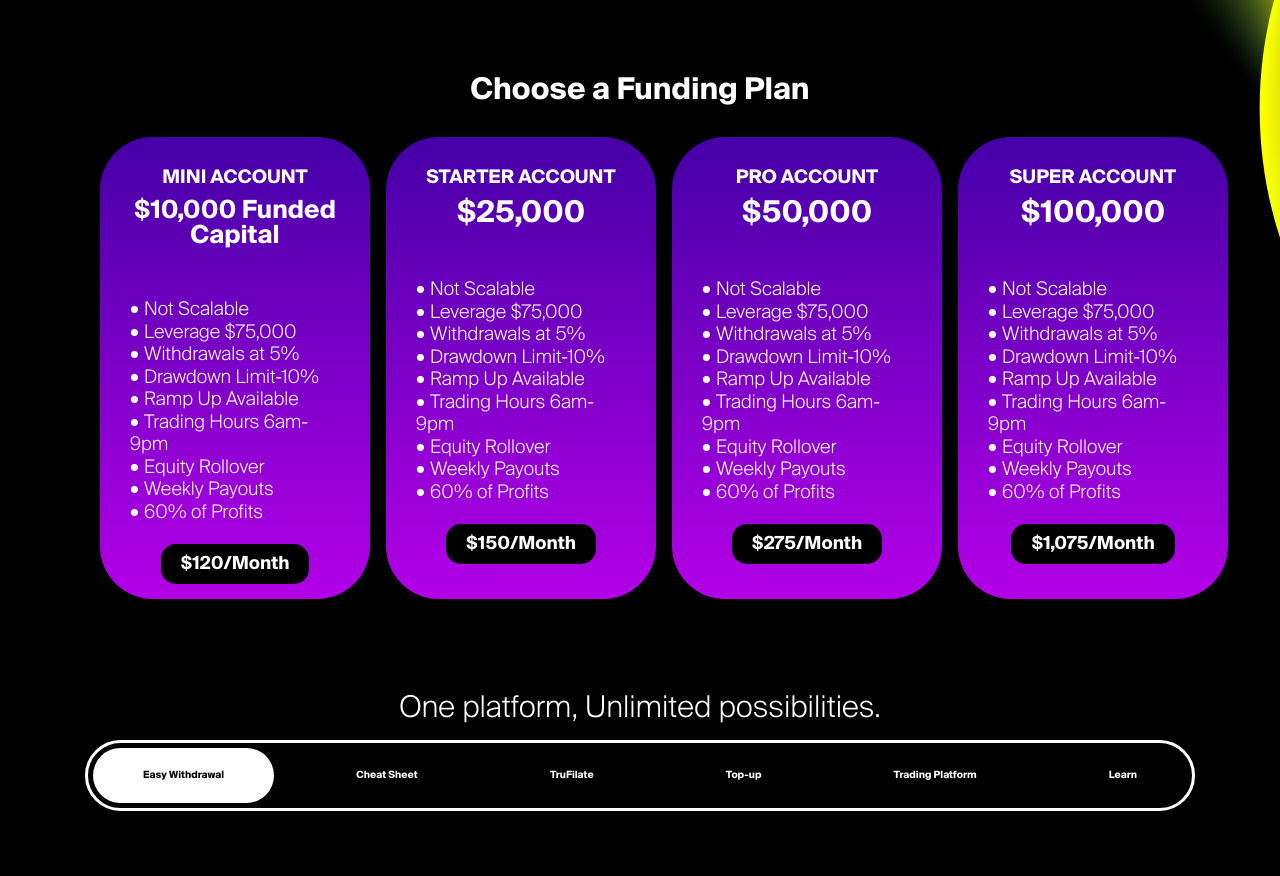
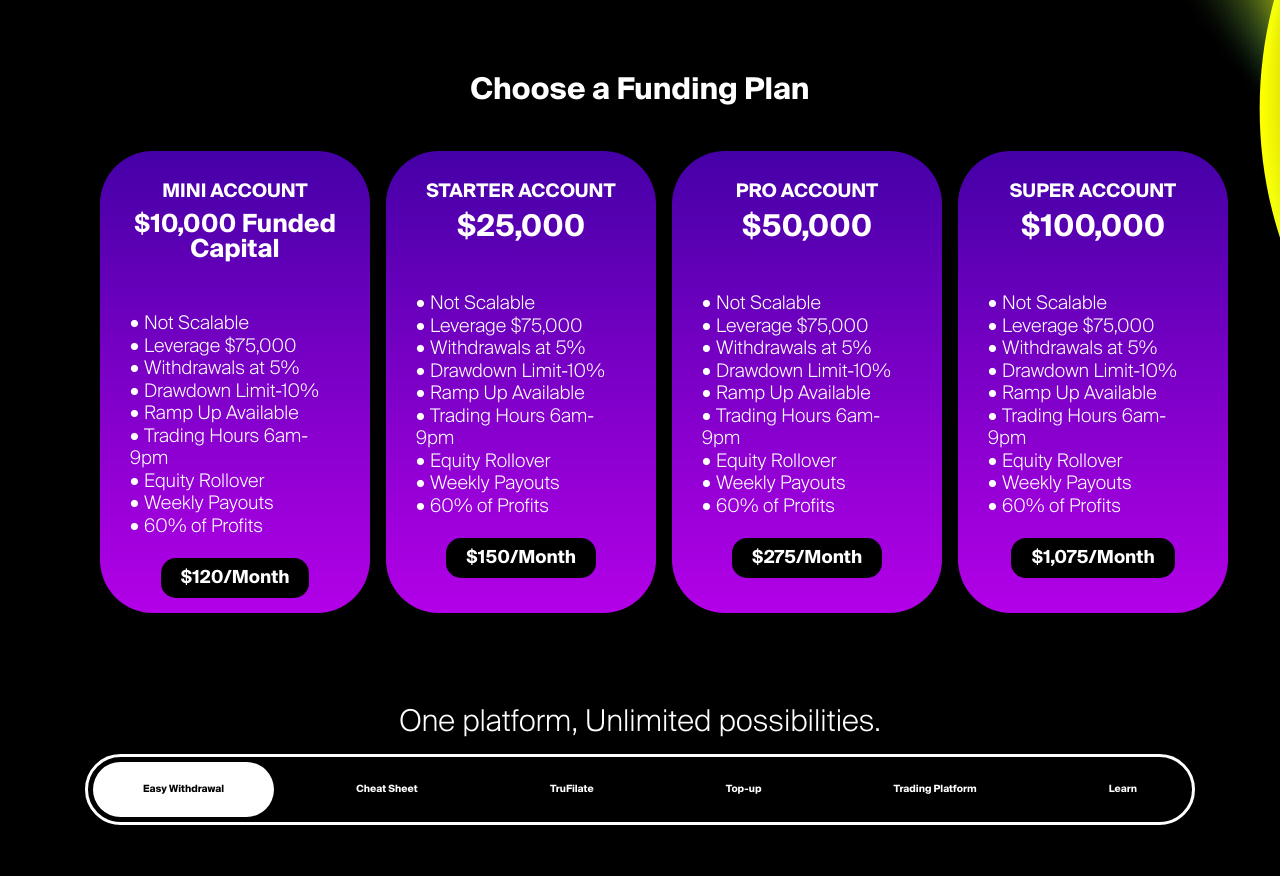
Before and after one commit to kingebere/dave, a plain HTML site: page index.html in a window 1280 px wide. Shown: the part 1468-2344 px from the top of the page. Drawn offline with Linux system fonts and the light colour scheme.

```diff
--- a/index.html
+++ b/index.html
@@ -123,7 +123,7 @@
     </div>
 </div>
 
-<div class="flex justify-center flex-col items-center gap-4 mb-80 ">
+<div class="flex justify-center flex-col items-center gap-30 mb-80 ">
     <h1 class="font-bold text-5xl text-center">Choose a Funding Plan</h1>
     <div class="flex justify-between gap-4 z-99 nowrap  p-15 w-full">
 
```
